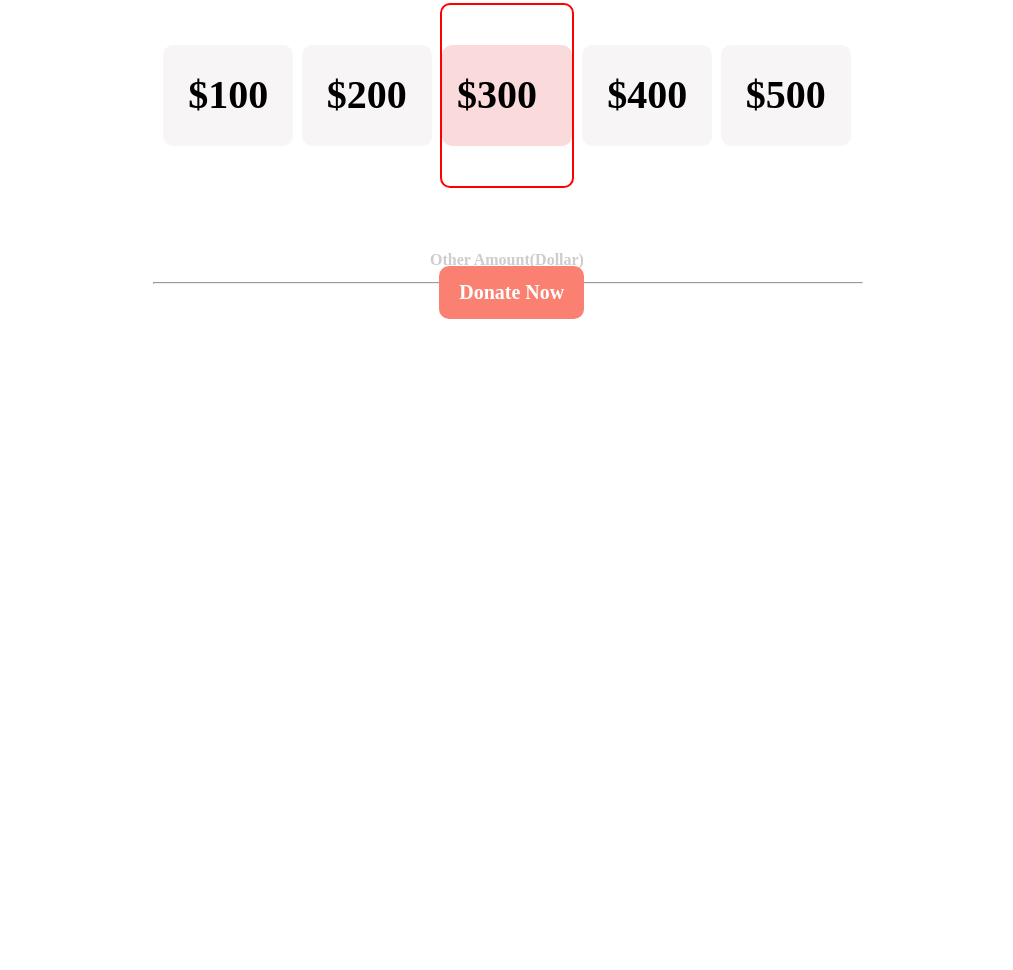
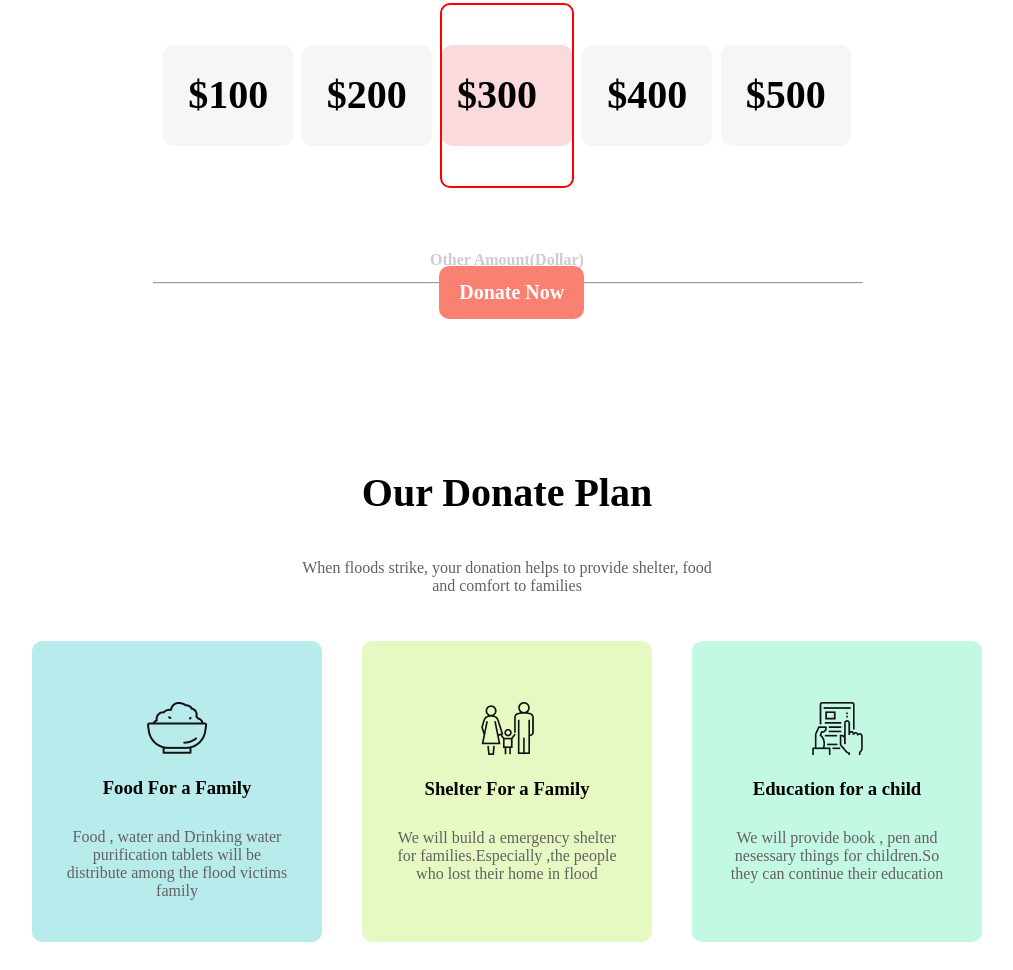
Before and after one commit to developeraurchie/donate-today, a plain HTML site: page index.html in a window 1280 px wide. Shown: the part 1032-2002 px from the top of the page, without its empty margins (133-1146 px from the left). Before the commit the page ends 1351 px from the top, so only its background shows below. Drawn offline with nearby package versions, Linux system fonts and the light colour scheme.

Commit message:
donate plans added

```diff
--- a/index.html
+++ b/index.html
@@ -63,6 +63,43 @@
         </div>
 
     </section>
+
+    <!-- 3rd section Donate plan................................................................  -->
+    <section class="Donate-plan">
+        <h2>Our Donate Plan</h2>
+        <p>When floods strike, your donation helps to provide shelter, food<br> and comfort to families <br> </p>
+
+
+        <div class="food-plan">
+            <div class="plan">
+                <img src="icons/food.png">
+                <h3>Food For a Family</h3>
+                <p class="paragraph">Food , water and Drinking water purification tablets will be distribute among the
+                    flood
+                    victims family</p>
+            </div>
+            <div class="plan" id="p1">
+                <img src="icons/shelter.png">
+                <h3>Shelter For a Family</h3>
+                <p class="paragraph">We will build a emergency shelter for families.Especially ,the people who lost
+                    their
+                    home in flood</p>
+            </div>
+            <div class="plan" id="p2">
+                <img src="icons/Frame-1.png">
+                <h3>Education for a child</h3>
+                <p class="paragraph">We will provide book , pen and nesessary things for children.So they can continue
+                    their
+                    education</p>
+            </div>
+
+        </div>
+
+
+    </section>
+
+
+
 </body>
 
 </html>
--- a/style.css
+++ b/style.css
@@ -136,3 +136,46 @@ hr {
     color: #fff;
 
 }
+
+/* 3rd section donate plan */
+
+.Donate-plan h2 {
+    text-align: center;
+    padding-top: 12%;
+    font-size: 40px;
+}
+
+.Donate-plan p {
+    color: rgb(99, 96, 96);
+    text-align: center;
+    padding: 10px;
+}
+
+.plan {
+    text-align: center;
+    width: 250px;
+    height: 220px;
+    background-color: rgb(184, 236, 236);
+    padding: 20px 20px;
+    padding-top: 5%;
+    border-radius: 10px;
+}
+
+.food-plan {
+    display: flex;
+    align-items: center;
+    justify-content: center;
+    margin: 0 20px;
+}
+
+.plan {
+    margin: 20px 20px;
+}
+
+#p1 {
+    background: rgb(231, 249, 195);
+}
+
+#p2 {
+    background: rgb(195, 249, 226);
+}
```
